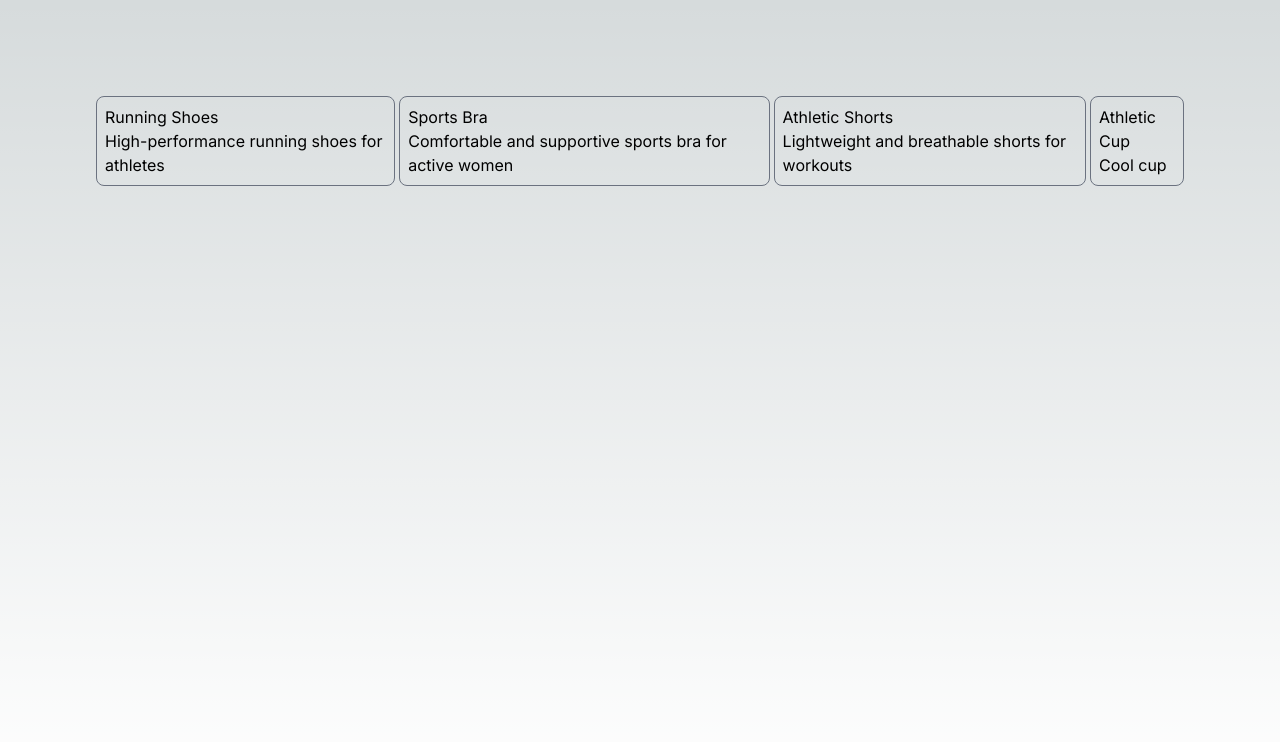
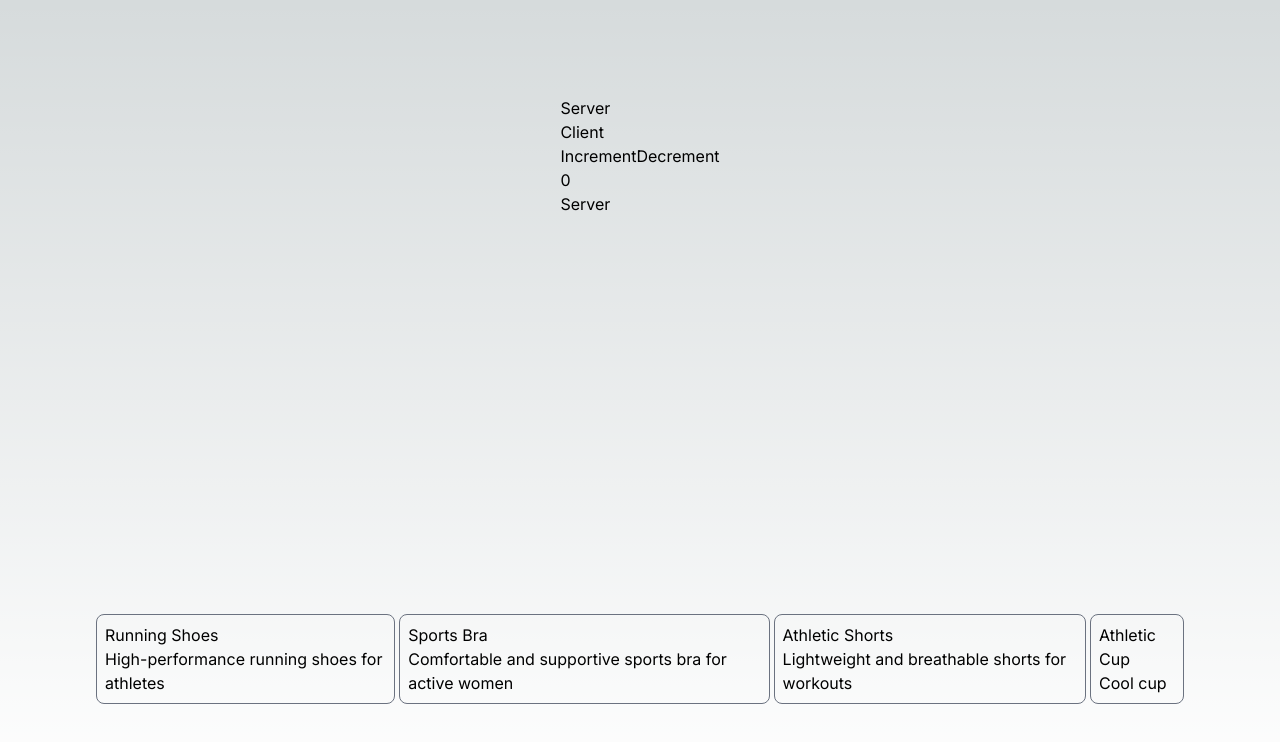
Before and after one commit to khamer1410/hamer-nextmasters, a Next.js app: page / in a window 1280 px wide. Shown: the top 742 px of the page. Built offline with nearby package versions, Linux system fonts and the light colour scheme.

Commit message:
Add server / client components playground

```diff
--- a/src/app/page.tsx
+++ b/src/app/page.tsx
@@ -1,3 +1,6 @@
+import { ServerComponent } from "./ui/atoms/ServerComponent";
+import { ClientComponent } from "./ui/atoms/ClientComponent";
+
 const products = [
 	{
 		name: "Running Shoes",
@@ -17,9 +20,21 @@ const products = [
 	},
 ];
 
+export async function generateStaticParams() {
+	const res = await fetch(`https://naszsklep-api.vercel.app/api/products`);
+	const products = (await res.json()) as { id: string; title: string }[];
+
+	return products.map((product) => ({ productId: product.id }));
+}
+
 export default function Home() {
 	return (
 		<main className="flex min-h-screen flex-col items-center justify-between p-24">
+			<ServerComponent>
+				<ClientComponent>
+					<ServerComponent />
+				</ClientComponent>
+			</ServerComponent>
 			<ul data-testid="products-list" className="flex justify-between gap-1">
 				{products.map((product, index) => (
 					<Product key={index} name={product.name} description={product.description} />
--- /dev/null
+++ b/src/app/ui/atoms/ClientComponent.tsx
@@ -0,0 +1,23 @@
+"use client";
+
+import React from "react";
+
+export const ClientComponent = ({ children }: { children: React.ReactNode }) => {
+	// add counter
+	const [count, setCount] = React.useState(0);
+	// add increment function
+	const increment = () => setCount(count + 1);
+	// add decrement function
+	const decrement = () => setCount(count - 1);
+
+	return (
+		<div>
+			<h1>Client</h1>
+			<button onClick={increment}>Increment</button>
+			<button onClick={decrement}>Decrement</button>
+			<p>{count}</p>
+			{/* <ServerComponent /> */}
+			{children}
+		</div>
+	);
+};
--- /dev/null
+++ b/src/app/ui/atoms/ServerComponent.tsx
@@ -0,0 +1,10 @@
+import "server-only";
+
+export const ServerComponent = ({ children }: { children?: React.ReactNode }) => {
+	return (
+		<div>
+			<h1>Server</h1>
+			{children}
+		</div>
+	);
+};
```
